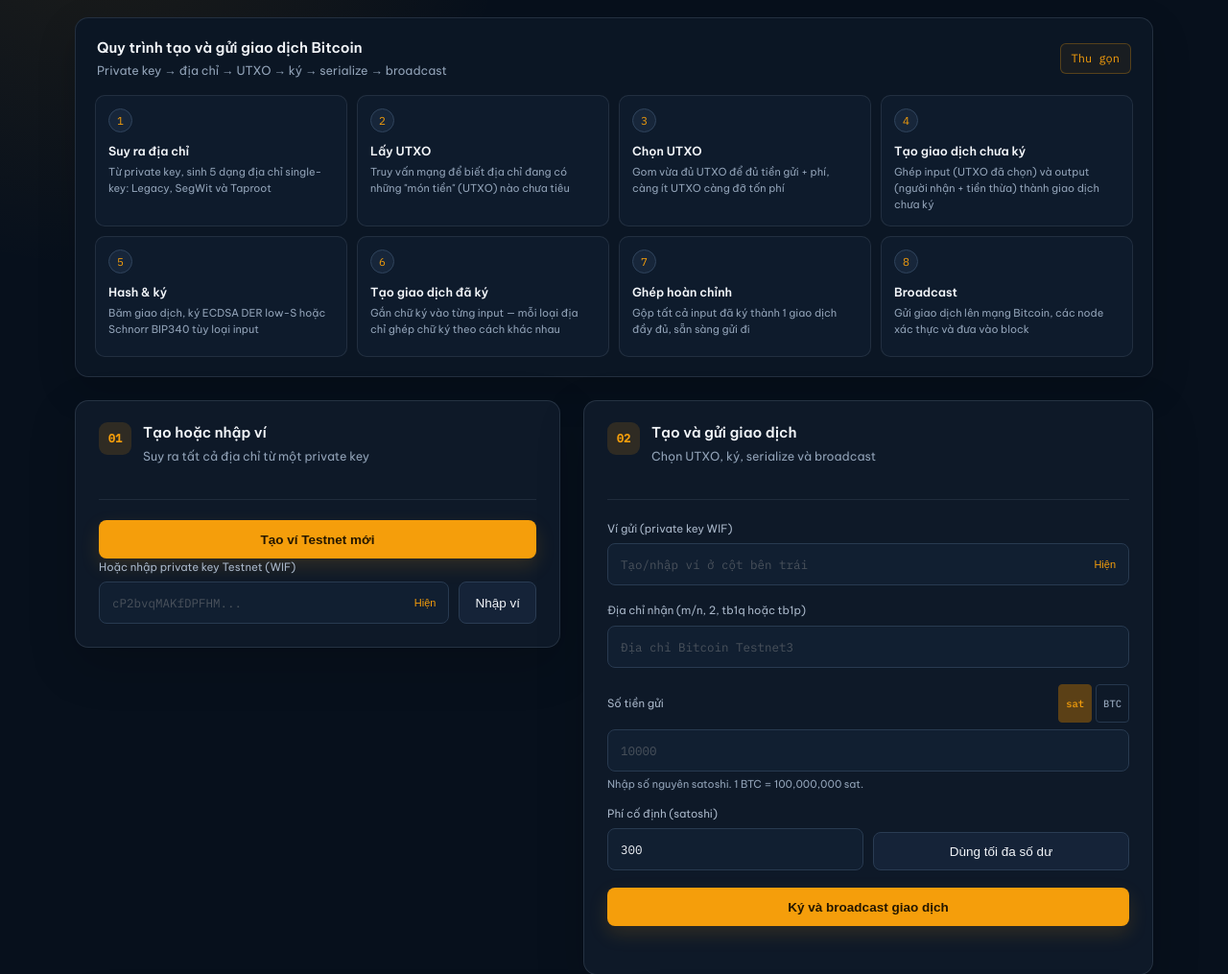
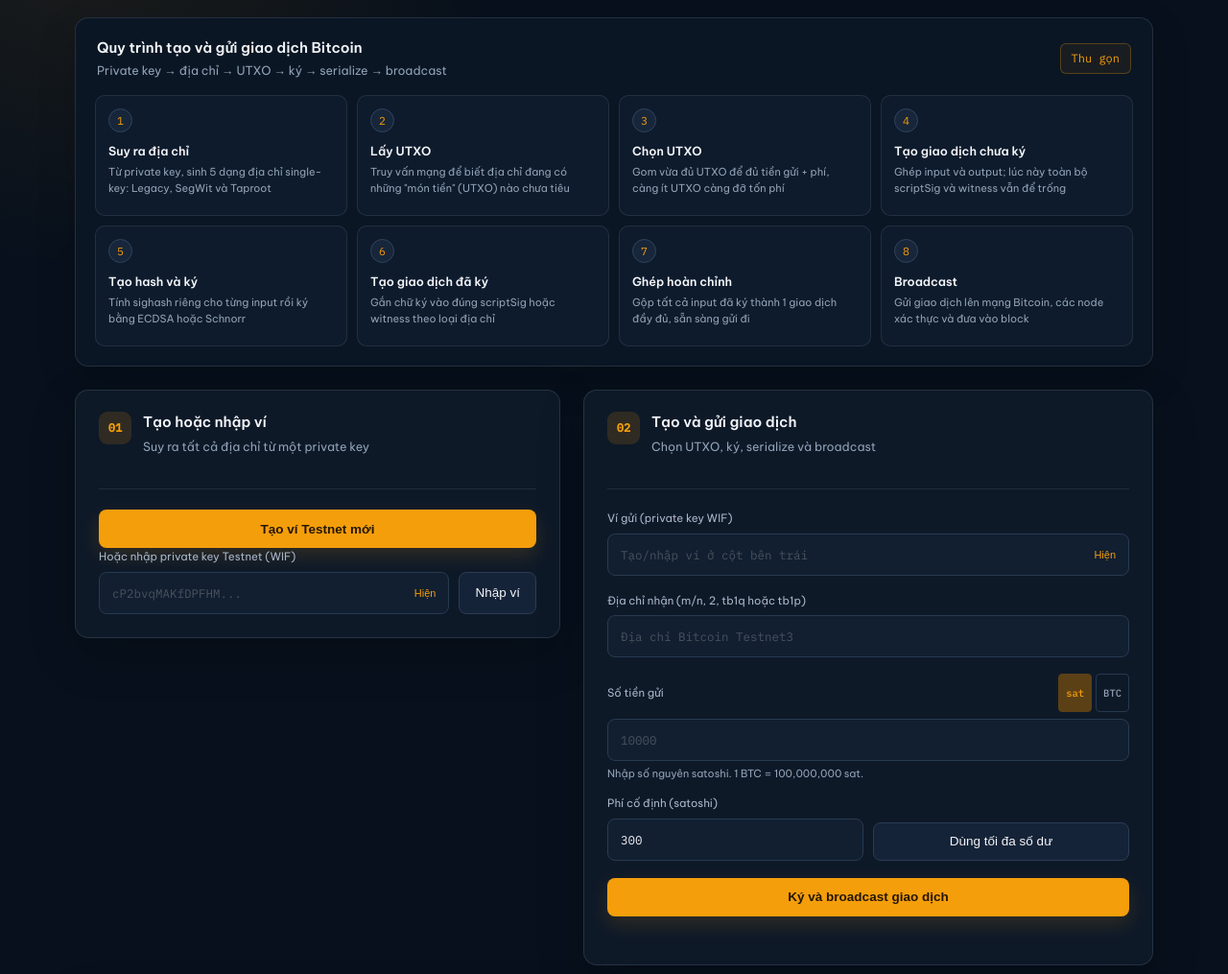
Before and after one commit to manhct2k5-pixel/bitcoin-testnet-wallet, a Flask app: page / in a window 1280 px wide. Shown: the part 166-1181 px from the top of the page at 96% size. Run offline with Flask 3, Linux system fonts and the light colour scheme; some libraries are stand-ins or nearby versions.

Commit message:
Separate unsigned transaction and signing steps

```diff
--- a/main.py
+++ b/main.py
@@ -111,9 +111,9 @@ def _input_for_utxo(utxo: dict, pubkey_hash: bytes, uncompressed_hash: bytes,
     raise ValueError(f"Unsupported UTXO address type: {kind}")
 
 
-def build_signed_transaction(privkey_int: int, to_address: str, amount_sat: int,
-                             fee_sat: int, chosen_utxos: list):
-    """Build and sign a transaction without performing a network broadcast."""
+def build_unsigned_transaction(privkey_int: int, to_address: str, amount_sat: int,
+                               fee_sat: int, chosen_utxos: list):
+    """Build inputs and outputs while leaving every scriptSig/witness empty."""
     validate_payment(amount_sat, fee_sat)
     destination_script = address_to_scriptpubkey(to_address)
     minimum_output = dust_threshold(destination_script)
@@ -142,32 +142,70 @@ def build_signed_transaction(privkey_int: int, to_address: str, amount_sat: int,
         tx_outputs.append(TxOutput(change_sat, p2wpkh_script_pubkey(pubkey_hash)))
 
     tx = Transaction(tx_inputs, tx_outputs)
-    script_code_segwit = p2pkh_script_pubkey(pubkey_hash)
-    tweaked_taproot_secret = taproot_tweak_seckey(privkey_int)
-    for index, (txin, utxo) in enumerate(zip(tx_inputs, chosen_utxos)):
-        kind = utxo["address_type"]
-        if kind in ("P2PKH (legacy)", "P2PKH (legacy, uncompressed)"):
-            message_hash = tx.legacy_sighash(index, txin.script_pubkey)
-            public_key = pubkey_uncompressed if "uncompressed" in kind else pubkey_compressed
-            txin.script_sig = build_p2pkh_script_sig(sign(privkey_int, message_hash), public_key)
-        elif kind in ("P2WPKH (native segwit)", "P2SH-P2WPKH (segwit wrapped)"):
-            message_hash = tx.segwit_sighash(index, script_code_segwit)
-            txin.witness = [sign(privkey_int, message_hash) + b"\x01", pubkey_compressed]
-            if kind == "P2SH-P2WPKH (segwit wrapped)":
-                txin.script_sig = push_data(txin.redeem_script)
-        elif kind == "P2TR (taproot key-path)":
-            txin.witness = [schnorr_sign(tweaked_taproot_secret, tx.taproot_sighash(index))]
-        else:
-            raise ValueError(f"Unsupported UTXO address type: {kind}")
-
     effective_fee = total_in - sum(output.value_sat for output in tx.outputs)
     return tx, {
         "total_in_sat": total_in,
         "change_sat": change_sat,
         "requested_fee_sat": fee_sat,
         "effective_fee_sat": effective_fee,
-        "vsize": tx.vsize(),
     }
+
+
+def sign_transaction(privkey_int: int, tx: Transaction, chosen_utxos: list,
+                     log=None) -> Transaction:
+    """Create each input sighash and attach its address-specific signature."""
+    if not isinstance(tx, Transaction):
+        raise ValueError("A Transaction instance is required")
+    if len(tx.inputs) != len(chosen_utxos):
+        raise ValueError("UTXO count does not match transaction input count")
+
+    pub_point = privkey_to_pubkey(privkey_int)
+    pubkey_compressed = pubkey_point_to_bytes(pub_point, compressed=True)
+    pubkey_uncompressed = pubkey_point_to_bytes(pub_point, compressed=False)
+    pubkey_hash = hash160(pubkey_compressed)
+    script_code_segwit = p2pkh_script_pubkey(pubkey_hash)
+    tweaked_taproot_secret = taproot_tweak_seckey(privkey_int)
+    for index, (txin, utxo) in enumerate(zip(tx.inputs, chosen_utxos)):
+        kind = utxo["address_type"]
+        if kind in ("P2PKH (legacy)", "P2PKH (legacy, uncompressed)"):
+            message_hash = tx.legacy_sighash(index, txin.script_pubkey)
+            if log:
+                log(f"Step 5 - Input {index}: Legacy sighash = {message_hash.hex()}")
+            public_key = pubkey_uncompressed if "uncompressed" in kind else pubkey_compressed
+            txin.script_sig = build_p2pkh_script_sig(sign(privkey_int, message_hash), public_key)
+            if log:
+                log(f"Step 6 - Input {index}: attached ECDSA DER low-S signature to scriptSig")
+        elif kind in ("P2WPKH (native segwit)", "P2SH-P2WPKH (segwit wrapped)"):
+            message_hash = tx.segwit_sighash(index, script_code_segwit)
+            if log:
+                log(f"Step 5 - Input {index}: BIP143 sighash = {message_hash.hex()}")
+            txin.witness = [sign(privkey_int, message_hash) + b"\x01", pubkey_compressed]
+            if kind == "P2SH-P2WPKH (segwit wrapped)":
+                txin.script_sig = push_data(txin.redeem_script)
+            if log:
+                location = "redeemScript + witness" if "P2SH" in kind else "witness"
+                log(f"Step 6 - Input {index}: attached ECDSA DER low-S signature to {location}")
+        elif kind == "P2TR (taproot key-path)":
+            message_hash = tx.taproot_sighash(index)
+            if log:
+                log(f"Step 5 - Input {index}: BIP341 sighash = {message_hash.hex()}")
+            txin.witness = [schnorr_sign(tweaked_taproot_secret, message_hash)]
+            if log:
+                log(f"Step 6 - Input {index}: attached BIP340 Schnorr signature to witness")
+        else:
+            raise ValueError(f"Unsupported UTXO address type: {kind}")
+    return tx
+
+
+def build_signed_transaction(privkey_int: int, to_address: str, amount_sat: int,
+                             fee_sat: int, chosen_utxos: list):
+    """Compatibility wrapper: build unsigned first, then sign in a separate step."""
+    tx, details = build_unsigned_transaction(
+        privkey_int, to_address, amount_sat, fee_sat, chosen_utxos
+    )
+    sign_transaction(privkey_int, tx, chosen_utxos)
+    details["vsize"] = tx.vsize()
+    return tx, details
 
 
 def send_from_all_addresses(wif_privkey: str, to_address: str, amount_sat: int,
@@ -195,14 +233,20 @@ def send_from_all_addresses(wif_privkey: str, to_address: str, amount_sat: int,
     chosen, total_in = select_utxos(all_utxos, amount_sat, fee_sat)
     log(f"Step 3 - Selected {len(chosen)} UTXO(s), total_in={total_in} sat "
         f"(need {amount_sat + fee_sat} sat)")
-    tx, details = build_signed_transaction(privkey_int, to_address, amount_sat, fee_sat, chosen)
-    log(f"Step 4 - Constructed unsigned transaction with {len(tx.inputs)} input(s) and {len(tx.outputs)} output(s)")
-    log(f"Step 5/6 - Hashed and signed all {len(tx.inputs)} input(s) with their address-specific algorithm")
+    tx, details = build_unsigned_transaction(
+        privkey_int, to_address, amount_sat, fee_sat, chosen
+    )
+    log(f"Step 4 - Constructed unsigned transaction with {len(tx.inputs)} input(s) "
+        f"and {len(tx.outputs)} output(s); all scriptSig/witness fields are empty")
+    log(f"  unsigned_tx_hex = {tx.serialize_without_witness().hex()}")
     if details["change_sat"]:
         log(f"  Change output: {details['change_sat']} sat to native SegWit")
     elif details["effective_fee_sat"] > fee_sat:
         log(f"  Remaining {details['effective_fee_sat'] - fee_sat} sat is below the "
             f"{P2WPKH_CHANGE_DUST} sat change dust threshold and was added to the fee")
+
+    sign_transaction(privkey_int, tx, chosen, log=log)
+    details["vsize"] = tx.vsize()
 
     raw_hex = tx.serialize().hex()
     log(f"Step 7 - Serialized signed transaction: {len(raw_hex) // 2} bytes, "
--- a/templates/index.html
+++ b/templates/index.html
@@ -666,9 +666,9 @@
       <div class="flow-step" data-step="1"><div class="num">1</div><h3>Suy ra địa chỉ</h3><p>Từ private key, sinh 5 dạng địa chỉ single-key: Legacy, SegWit và Taproot</p></div>
       <div class="flow-step" data-step="2"><div class="num">2</div><h3>Lấy UTXO</h3><p>Truy vấn mạng để biết địa chỉ đang có những "món tiền" (UTXO) nào chưa tiêu</p></div>
       <div class="flow-step" data-step="3"><div class="num">3</div><h3>Chọn UTXO</h3><p>Gom vừa đủ UTXO để đủ tiền gửi + phí, càng ít UTXO càng đỡ tốn phí</p></div>
-      <div class="flow-step" data-step="4"><div class="num">4</div><h3>Tạo giao dịch chưa ký</h3><p>Ghép input (UTXO đã chọn) và output (người nhận + tiền thừa) thành giao dịch chưa ký</p></div>
-      <div class="flow-step" data-step="5"><div class="num">5</div><h3>Hash &amp; ký</h3><p>Băm giao dịch, ký ECDSA DER low-S hoặc Schnorr BIP340 tùy loại input</p></div>
-      <div class="flow-step" data-step="6"><div class="num">6</div><h3>Tạo giao dịch đã ký</h3><p>Gắn chữ ký vào từng input — mỗi loại địa chỉ ghép chữ ký theo cách khác nhau</p></div>
+      <div class="flow-step" data-step="4"><div class="num">4</div><h3>Tạo giao dịch chưa ký</h3><p>Ghép input và output; lúc này toàn bộ scriptSig và witness vẫn để trống</p></div>
+      <div class="flow-step" data-step="5"><div class="num">5</div><h3>Tạo hash và ký</h3><p>Tính sighash riêng cho từng input rồi ký bằng ECDSA hoặc Schnorr</p></div>
+      <div class="flow-step" data-step="6"><div class="num">6</div><h3>Tạo giao dịch đã ký</h3><p>Gắn chữ ký vào đúng scriptSig hoặc witness theo loại địa chỉ</p></div>
       <div class="flow-step" data-step="7"><div class="num">7</div><h3>Ghép hoàn chỉnh</h3><p>Gộp tất cả input đã ký thành 1 giao dịch đầy đủ, sẵn sàng gửi đi</p></div>
       <div class="flow-step" data-step="8"><div class="num">8</div><h3>Broadcast</h3><p>Gửi giao dịch lên mạng Bitcoin, các node xác thực và đưa vào block</p></div>
     </div>
```
Also changed, not shown: tests/test_bitcoin_flow.py (+34 -4 lines), README.md.
